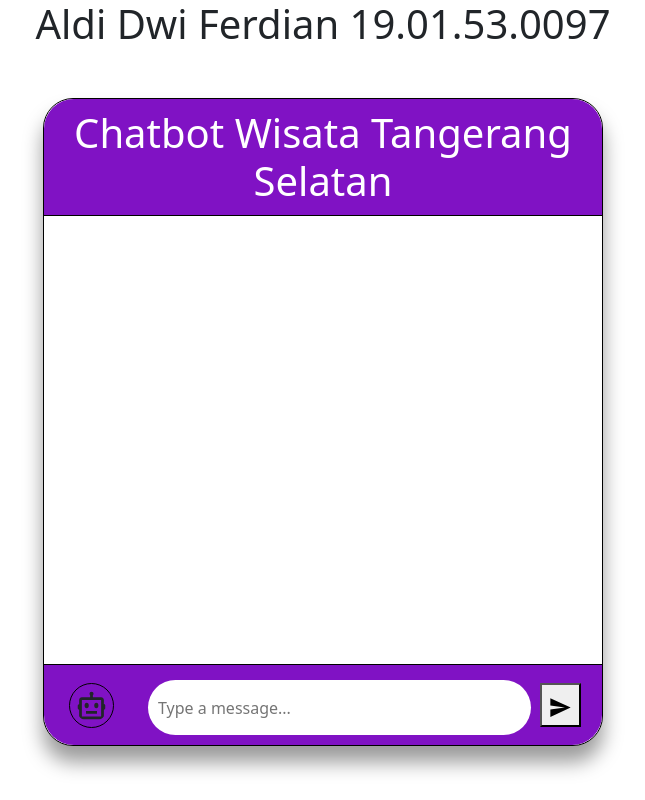
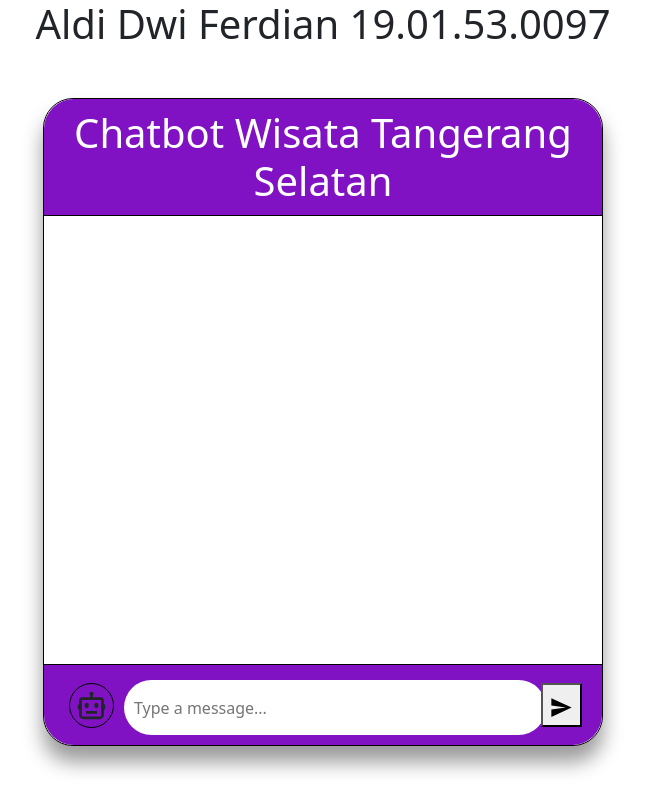
Before and after one commit to aldidwiferdian/RasaUIReact, a React (Create React App) app: page / in a window 1280 px wide. Shown: the whole page, without its empty margins (317-962 px from the left). Built offline with nearby package versions, Linux system fonts and the light colour scheme.

Commit message:
Update Basic.js

```diff
--- a/src/components/Basic.js
+++ b/src/components/Basic.js
@@ -159,11 +159,11 @@ function Basic() {
 </div>
 
 <div className="cardFooter" style={styleFooter}>
-              <div className="row">
-                <div className="col-auto d-flex align-items-center justify-content-center">
+  <div className="d-flex align-items-center">
+    <div className="mr-2">
       <BiBot className="botIcon" />
     </div>
-                <div className="col-9">
+    <div className="flex-grow-1">
       <input
         type="text"
         className="msginp"
@@ -177,13 +177,14 @@ function Basic() {
         }}
       />
     </div>
-                <div className="col-1 col-auto d-flex align-items-center justify-content-center">
+    <div className="ml-2">
       <button className="sendBtn" onClick={handleSubmit}>
         <IoMdSend />
       </button>
     </div>
   </div>
 </div>
+
           </div>
         </div>
       </div>
```
Lines whose indentation alone changed are shown as unchanged.
